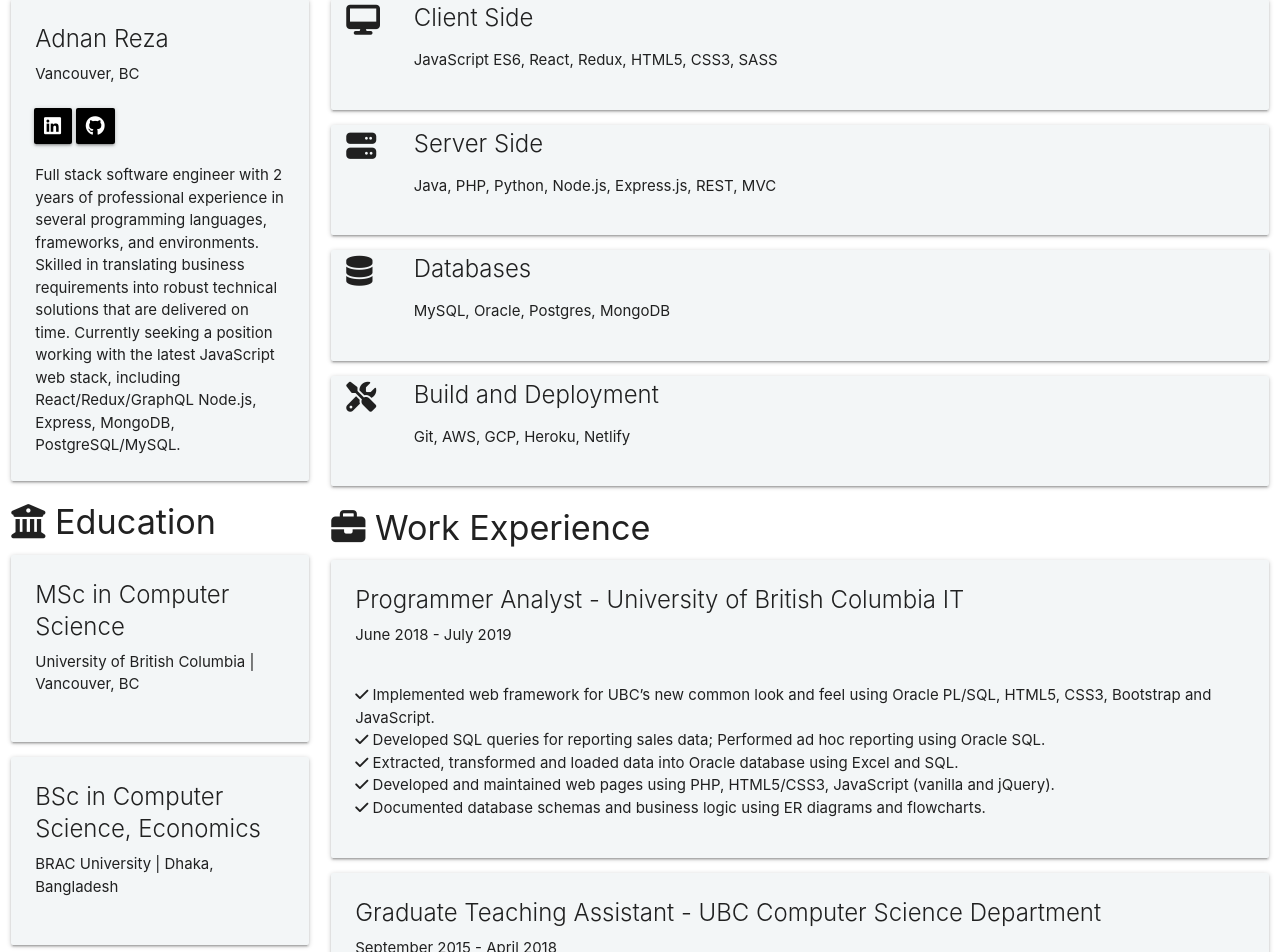
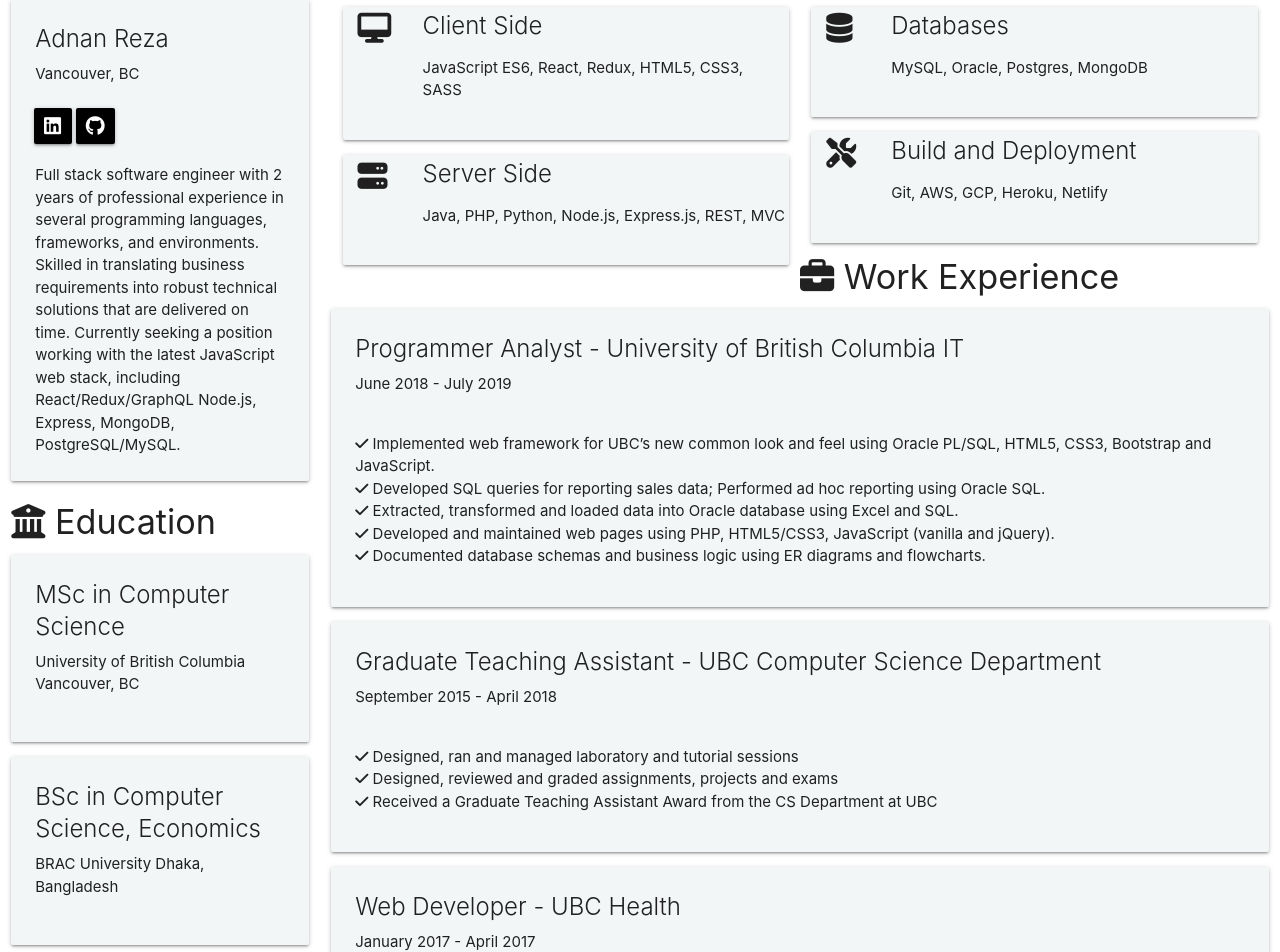
Before and after one commit to adnanreza/personal-site, a React (Create React App) app: page /Resume in a window 1280 px wide. Shown: the part 139-1091 px from the top of the page. Built offline with nearby package versions, Linux system fonts and the light colour scheme; the HTML template or start-up script is replaced by a standard one.

Commit message:
Divided techskills blocks into 2 cols

```diff
--- a/src/components/layout/TechnicalSkillsBlock.js
+++ b/src/components/layout/TechnicalSkillsBlock.js
@@ -6,15 +6,15 @@ const TechnicalSkillsBlock = ({ body, heading, icon }) => {
     <div style={style} class='card darken-1'>
       <div style={cardContentStyle} class='card-content'>
         <div className='row'>
-          <div className='col s1'>
+          <div className='col s2'>
             <span className='center-align'>
               <i
                 className={`fa fa-${icon} fa-2x`}
-                style={{ paddingTop: '0.22rem', paddingLeft: '0.8rem' }}
+                style={{ padding: '0.22rem 0.8rem' }}
               ></i>
             </span>
           </div>
-          <div className='col s11'>
+          <div className='col s10'>
             <span class='card-title'>{heading}</span>
             <ul>{body}</ul>
           </div>
--- a/src/components/pages/Resume.js
+++ b/src/components/pages/Resume.js
@@ -96,13 +96,13 @@ const Resume = props => {
           </h4>
           <ResumeBlock
             heading='MSc in Computer Science'
-            subheading='University of British Columbia | Vancouver, BC'
+            subheading={`University of British Columbia${'\n'}Vancouver, BC`}
             body=''
             list={false}
           ></ResumeBlock>
           <ResumeBlock
             heading='BSc in Computer Science, Economics'
-            subheading='BRAC University | Dhaka, Bangladesh'
+            subheading={`BRAC University${'\n'}Dhaka, Bangladesh`}
             body=''
             list={false}
           ></ResumeBlock>
@@ -113,6 +113,7 @@ const Resume = props => {
             {` `}
             Technical Skills
           </h4>
+          <div className='col s6'>
             <TechnicalSkillsBlock
               heading='Client Side'
               body={clientSide}
@@ -123,6 +124,8 @@ const Resume = props => {
               body={serverSide}
               icon='server'
             ></TechnicalSkillsBlock>
+          </div>
+          <div className='col s6'>
             <TechnicalSkillsBlock
               heading='Databases'
               body={databases}
@@ -133,7 +136,7 @@ const Resume = props => {
               body={tools}
               icon='tools'
             ></TechnicalSkillsBlock>
-
+          </div>
           <h4>
             <i className='fa fa-briefcase'></i>
             {` `}
```
Also changed, not shown: 1 other file (tests, documents, lock files or other folders). Lines whose indentation alone changed are shown as unchanged.
